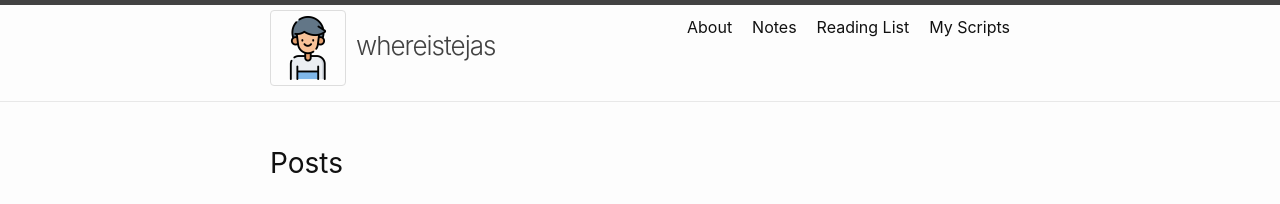
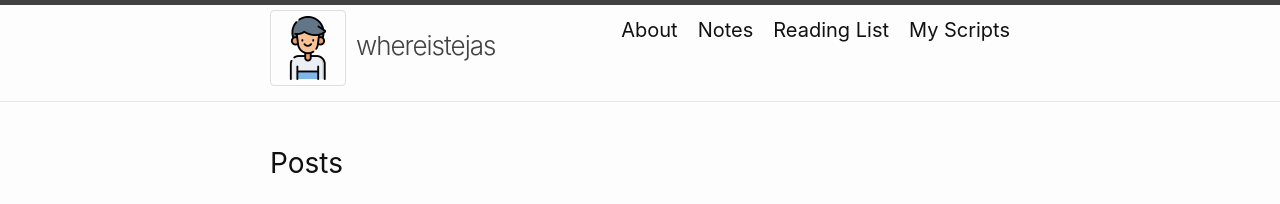
Before and after one commit to whereistejas/old-blog-backup, a Jekyll site: the page built from index.md, in a window 1280 px wide. Shown: the top 204 px of the page. Built offline with Jekyll 4.4.1, drawn with Linux system fonts in a browser that asks for light colours.

Commit message:
more fixes to the logo

```diff
--- a/_sass/minima/_layout.scss
+++ b/_sass/minima/_layout.scss
@@ -4,7 +4,7 @@
 .site-header {
   border-top: 5px solid $grey-color-dark;
   border-bottom: 1px solid $grey-color-light;
-  min-height: $spacing-unit ;
+  //min-height: $spacing-unit ;
   //  line-height: $base-line-height * $base-font-size ;
 
   // Positioning context for the mobile navigation icon
@@ -22,8 +22,12 @@
   .logo {
 	display: inline-block;
 	margin-right: 10px;
-	height: 64px;
-  	width:  64px;
+	height: 32px;
+  	width:  32px;
+	@media screen and (min-width: $on-medium) {
+		height: 64px;
+  		width:  64px;
+	}
   }
 
   @include media-query($on-palm) {
@@ -99,6 +103,7 @@
     float: right;
     border: none;
     background-color: inherit;
+	font-size: 20px;
 
     label[for="nav-trigger"] {
       display: none;
```
Also changed, not shown: 2 other files.
